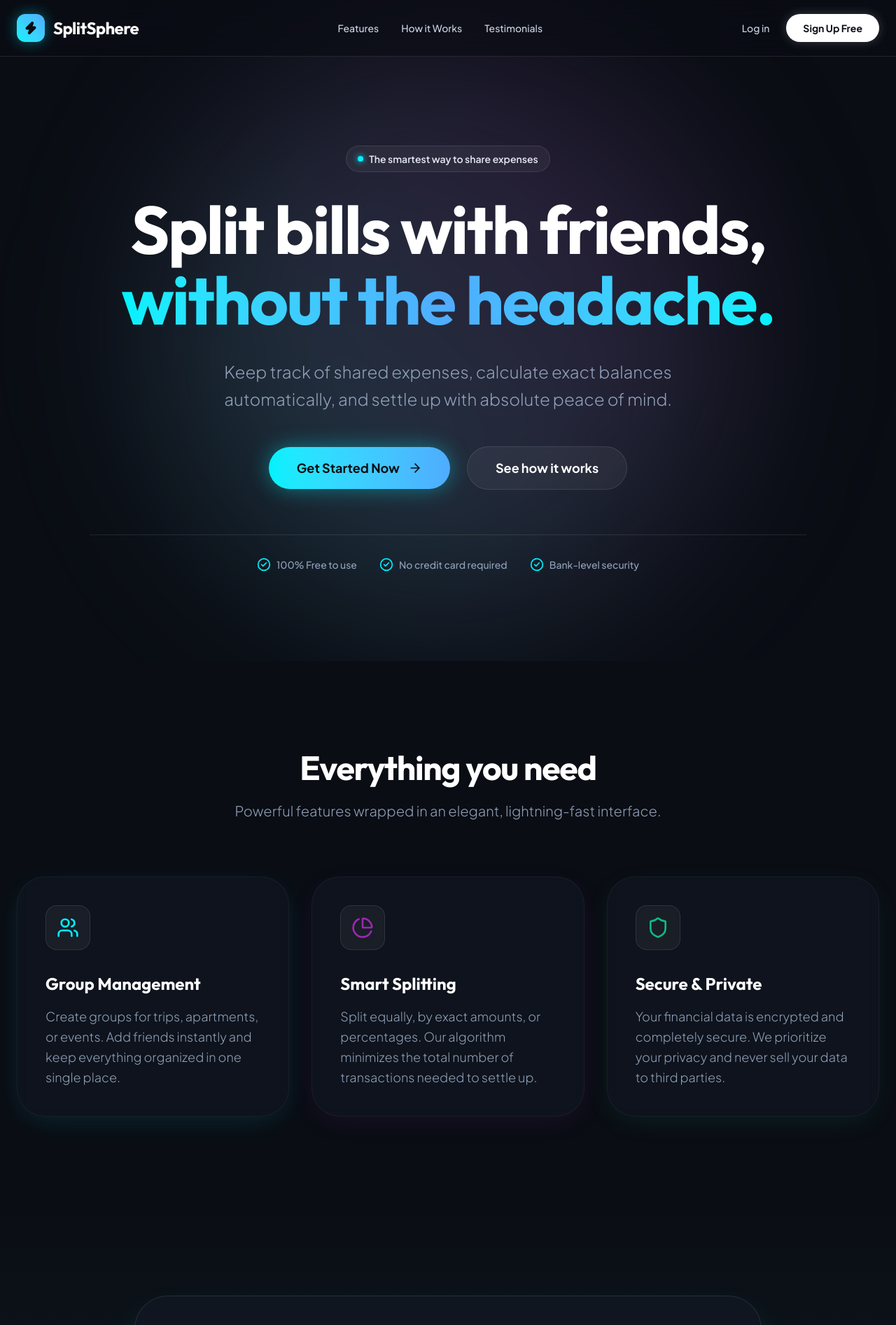
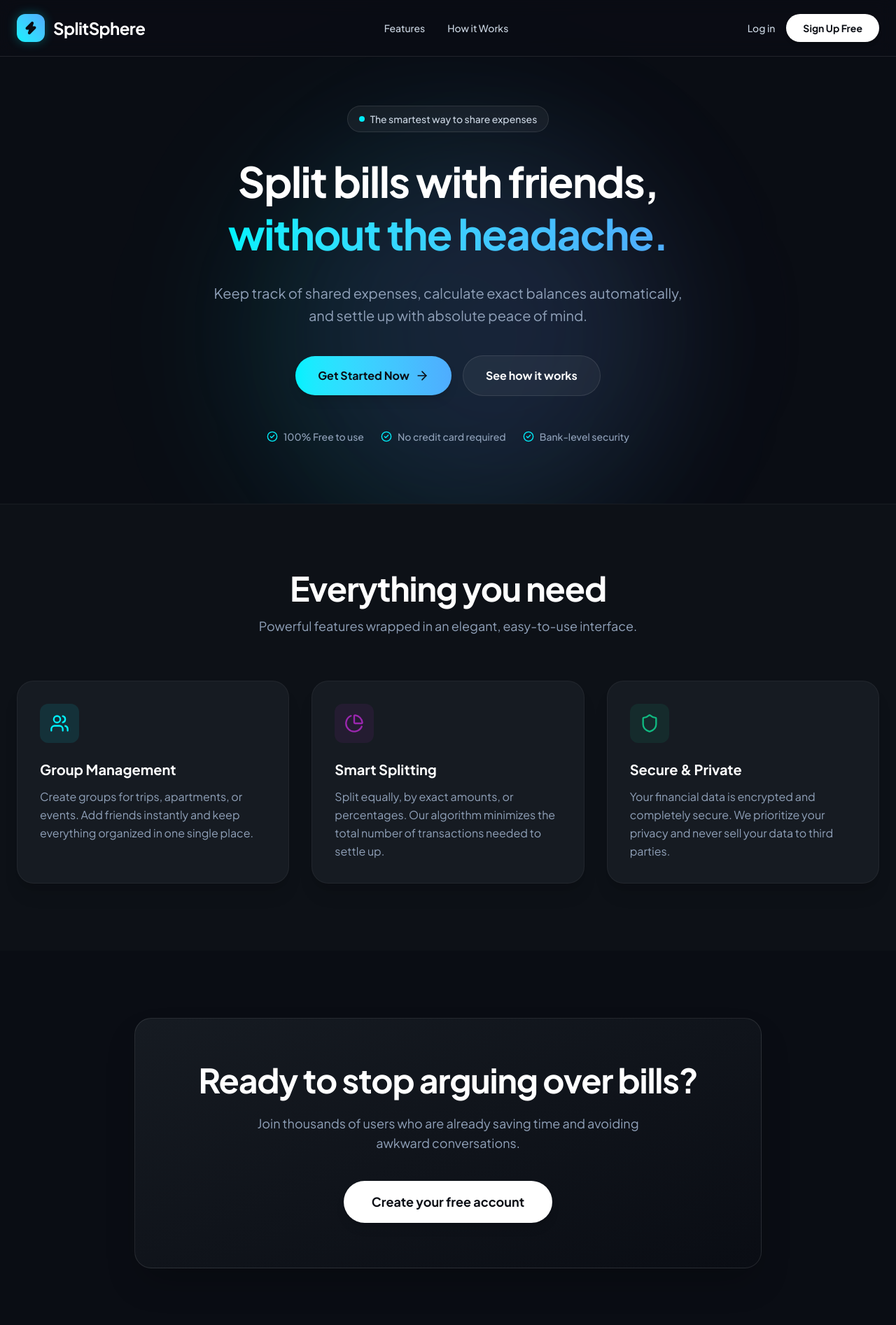
Before and after one commit to devyansh770-hue/shared-expenses-app, a Next.js app: page / in a window 1280 px wide. Shown: the top 1894 px of the page at 70% size. Built offline with nearby package versions, Linux system fonts and the light colour scheme.

Commit message:
fix: landing page layout overlaps and ui styling

```diff
--- a/app/page.tsx
+++ b/app/page.tsx
@@ -3,25 +3,24 @@ import { ArrowRight, PieChart, Users, Shield, Zap, CheckCircle2 } from 'lucide-r
 
 export default function LandingPage() {
   return (
-    <div className="min-h-screen bg-[#0a0d14] text-white selection:bg-[#00f2fe]/30 font-sans">
+    <div className="min-h-screen bg-[#0a0d14] text-white font-sans">
 
       {/* Navigation */}
-      <nav className="fixed top-0 w-full z-50 border-b border-white/10 bg-[#0a0d14]/60 backdrop-blur-xl">
+      <nav className="fixed top-0 w-full z-50 bg-[#0a0d14]/90 backdrop-blur-md border-b border-white/10">
         <div className="max-w-7xl mx-auto px-6 h-20 flex items-center justify-between">
-          <div className="flex items-center gap-3 hover:opacity-80 transition-opacity cursor-pointer">
-            <div className="w-10 h-10 rounded-xl bg-gradient-to-tr from-[#00f2fe] to-[#4facfe] flex items-center justify-center shadow-[0_0_20px_rgba(0,242,254,0.4)]">
+          <Link href="/" className="flex items-center gap-3 hover:opacity-80 transition-opacity">
+            <div className="w-10 h-10 rounded-xl bg-gradient-to-tr from-[#00f2fe] to-[#4facfe] flex items-center justify-center shadow-[0_0_15px_rgba(0,242,254,0.3)]">
               <Zap className="w-5 h-5 text-[#0a0d14] fill-[#0a0d14]" />
             </div>
-            <span className="text-2xl font-bold font-heading tracking-tight text-white">SplitSphere</span>
-          </div>
+            <span className="text-2xl font-bold tracking-tight text-white">SplitSphere</span>
+          </Link>
 
           <div className="hidden md:flex items-center gap-8">
             <Link href="#features" className="text-sm font-medium text-slate-300 hover:text-white transition-colors">Features</Link>
             <Link href="#how-it-works" className="text-sm font-medium text-slate-300 hover:text-white transition-colors">How it Works</Link>
-            <Link href="#testimonials" className="text-sm font-medium text-slate-300 hover:text-white transition-colors">Testimonials</Link>
           </div>
 
-          <div className="flex items-center gap-6">
+          <div className="flex items-center gap-4">
             <Link
               href="/login"
               className="hidden md:block text-sm font-medium text-slate-300 hover:text-white transition-colors"
@@ -30,7 +29,7 @@ export default function LandingPage() {
             </Link>
             <Link
               href="/signup"
-              className="px-6 py-2.5 rounded-full text-sm font-bold bg-white text-[#0a0d14] hover:bg-slate-200 transition-all hover:scale-105 active:scale-95 shadow-[0_0_15px_rgba(255,255,255,0.2)]"
+              className="px-6 py-2.5 rounded-full text-sm font-bold bg-white text-[#0a0d14] hover:bg-slate-200 transition-all shadow-md"
             >
               Sign Up Free
             </Link>
@@ -39,90 +38,104 @@ export default function LandingPage() {
       </nav>
 
       {/* Hero Section */}
-      <section className="relative pt-40 pb-24 lg:pt-52 lg:pb-32 px-6 overflow-hidden">
+      <main className="pt-32 pb-16 px-6 relative flex flex-col items-center justify-center text-center min-h-[90vh]">
         {/* Background Gradients */}
-        <div className="absolute top-1/2 left-1/2 -translate-x-1/2 -translate-y-1/2 w-[800px] h-[800px] bg-gradient-to-tr from-[#00f2fe]/20 to-[#9c27b0]/20 rounded-full blur-[120px] pointer-events-none" />
+        <div className="absolute inset-0 overflow-hidden pointer-events-none">
+          <div className="absolute top-1/4 left-1/2 -translate-x-1/2 w-[600px] h-[600px] bg-[#00f2fe]/10 rounded-full blur-[100px]" />
+          <div className="absolute bottom-0 right-1/4 w-[500px] h-[500px] bg-[#9c27b0]/10 rounded-full blur-[100px]" />
+        </div>
 
-        <div className="max-w-5xl mx-auto text-center relative z-10">
-          <div className="inline-flex items-center gap-2 px-4 py-2 rounded-full border border-white/10 bg-white/5 backdrop-blur-md mb-8 hover:bg-white/10 transition-colors cursor-pointer">
-            <span className="w-2 h-2 rounded-full bg-[#00f2fe] animate-pulse shadow-[0_0_8px_#00f2fe]" />
-            <span className="text-sm font-semibold text-slate-200">The smartest way to share expenses</span>
+        <div className="max-w-4xl mx-auto relative z-10 flex flex-col items-center">
+          <div className="inline-flex items-center gap-2 px-4 py-2 rounded-full border border-white/10 bg-white/5 mb-8">
+            <span className="w-2 h-2 rounded-full bg-[#00f2fe] animate-pulse" />
+            <span className="text-sm font-medium text-slate-300">The smartest way to share expenses</span>
           </div>
 
-          <h1 className="text-5xl md:text-7xl lg:text-8xl font-bold font-heading tracking-tight mb-8 leading-[1.05] text-white">
-            Split bills with friends, <br className="hidden md:block" />
-            <span className="text-transparent bg-clip-text bg-gradient-to-r from-[#00f2fe] via-[#4facfe] to-[#00f2fe] animate-gradient-x">
+          <h1 className="text-4xl md:text-6xl font-bold tracking-tight mb-8 leading-tight text-white">
+            Split bills with friends, <br />
+            <span className="text-transparent bg-clip-text bg-gradient-to-r from-[#00f2fe] to-[#4facfe]">
               without the headache.
             </span>
           </h1>
 
-          <p className="text-lg md:text-2xl text-slate-400 mb-12 max-w-3xl mx-auto leading-relaxed font-light">
+          <p className="text-lg md:text-xl text-slate-400 mb-10 max-w-2xl mx-auto leading-relaxed">
             Keep track of shared expenses, calculate exact balances automatically, and settle up with absolute peace of mind.
           </p>
 
-          <div className="flex flex-col sm:flex-row items-center justify-center gap-6">
+          <div className="flex flex-col sm:flex-row items-center justify-center gap-4 w-full sm:w-auto">
             <Link
               href="/signup"
-              className="w-full sm:w-auto px-10 py-4 rounded-full text-lg font-bold bg-gradient-to-r from-[#00f2fe] to-[#4facfe] text-[#0a0d14] shadow-[0_0_30px_rgba(0,242,254,0.4)] hover:shadow-[0_0_50px_rgba(0,242,254,0.6)] transition-all hover:-translate-y-1 flex items-center justify-center gap-3"
+              className="w-full sm:w-auto px-8 py-4 rounded-full text-base font-bold bg-gradient-to-r from-[#00f2fe] to-[#4facfe] text-[#0a0d14] hover:opacity-90 transition-opacity flex items-center justify-center gap-2 shadow-lg"
             >
               Get Started Now
               <ArrowRight className="w-5 h-5" />
             </Link>
             <Link
               href="#features"
-              className="w-full sm:w-auto px-10 py-4 rounded-full text-lg font-bold bg-white/5 text-white border border-white/10 hover:bg-white/10 transition-all flex items-center justify-center"
+              className="w-full sm:w-auto px-8 py-4 rounded-full text-base font-bold bg-white/5 text-white border border-white/10 hover:bg-white/10 transition-colors flex items-center justify-center"
             >
               See how it works
             </Link>
           </div>
 
-          <div className="mt-16 pt-8 border-t border-white/10 flex flex-wrap justify-center gap-8 text-slate-400 text-sm font-medium">
-            <div className="flex items-center gap-2"><CheckCircle2 className="w-5 h-5 text-[#00f2fe]" /> 100% Free to use</div>
-            <div className="flex items-center gap-2"><CheckCircle2 className="w-5 h-5 text-[#00f2fe]" /> No credit card required</div>
-            <div className="flex items-center gap-2"><CheckCircle2 className="w-5 h-5 text-[#00f2fe]" /> Bank-level security</div>
+          <div className="mt-12 flex flex-wrap justify-center gap-6 text-slate-400 text-sm font-medium">
+            <div className="flex items-center gap-2"><CheckCircle2 className="w-4 h-4 text-[#00f2fe]" /> 100% Free to use</div>
+            <div className="flex items-center gap-2"><CheckCircle2 className="w-4 h-4 text-[#00f2fe]" /> No credit card required</div>
+            <div className="flex items-center gap-2"><CheckCircle2 className="w-4 h-4 text-[#00f2fe]" /> Bank-level security</div>
           </div>
         </div>
-      </section>
+      </main>
 
       {/* Features Section */}
-      <section id="features" className="py-32 px-6 relative bg-[#0a0d14]">
+      <section id="features" className="py-24 px-6 relative bg-[#0d1117] border-t border-white/5">
         <div className="max-w-7xl mx-auto relative z-10">
-          <div className="text-center mb-20">
-            <h2 className="text-4xl md:text-5xl font-bold font-heading tracking-tight mb-6 text-white">Everything you need</h2>
-            <p className="text-slate-400 text-xl max-w-2xl mx-auto font-light">Powerful features wrapped in an elegant, lightning-fast interface.</p>
+          <div className="text-center mb-16">
+            <h2 className="text-3xl md:text-5xl font-bold tracking-tight mb-4 text-white">Everything you need</h2>
+            <p className="text-slate-400 text-lg max-w-2xl mx-auto">Powerful features wrapped in an elegant, easy-to-use interface.</p>
           </div>
 
           <div className="grid md:grid-cols-3 gap-8">
-            <FeatureCard
-              icon={<Users className="w-8 h-8 text-[#00f2fe]" />}
-              title="Group Management"
-              description="Create groups for trips, apartments, or events. Add friends instantly and keep everything organized in one single place."
-              glowColor="rgba(0, 242, 254, 0.15)"
-            />
-            <FeatureCard
-              icon={<PieChart className="w-8 h-8 text-[#9c27b0]" />}
-              title="Smart Splitting"
-              description="Split equally, by exact amounts, or percentages. Our algorithm minimizes the total number of transactions needed to settle up."
-              glowColor="rgba(156, 39, 176, 0.15)"
-            />
-            <FeatureCard
-              icon={<Shield className="w-8 h-8 text-[#10b981]" />}
-              title="Secure & Private"
-              description="Your financial data is encrypted and completely secure. We prioritize your privacy and never sell your data to third parties."
-              glowColor="rgba(16, 185, 129, 0.15)"
-            />
+            <div className="p-8 rounded-3xl bg-[#161b22] border border-white/5 hover:border-white/10 transition-colors shadow-xl">
+              <div className="w-14 h-14 rounded-xl bg-[#00f2fe]/10 flex items-center justify-center mb-6">
+                <Users className="w-7 h-7 text-[#00f2fe]" />
+              </div>
+              <h3 className="text-xl font-bold mb-3 text-white">Group Management</h3>
+              <p className="text-slate-400 leading-relaxed text-base">
+                Create groups for trips, apartments, or events. Add friends instantly and keep everything organized in one single place.
+              </p>
+            </div>
+
+            <div className="p-8 rounded-3xl bg-[#161b22] border border-white/5 hover:border-white/10 transition-colors shadow-xl">
+              <div className="w-14 h-14 rounded-xl bg-[#9c27b0]/10 flex items-center justify-center mb-6">
+                <PieChart className="w-7 h-7 text-[#9c27b0]" />
+              </div>
+              <h3 className="text-xl font-bold mb-3 text-white">Smart Splitting</h3>
+              <p className="text-slate-400 leading-relaxed text-base">
+                Split equally, by exact amounts, or percentages. Our algorithm minimizes the total number of transactions needed to settle up.
+              </p>
+            </div>
+
+            <div className="p-8 rounded-3xl bg-[#161b22] border border-white/5 hover:border-white/10 transition-colors shadow-xl">
+              <div className="w-14 h-14 rounded-xl bg-[#10b981]/10 flex items-center justify-center mb-6">
+                <Shield className="w-7 h-7 text-[#10b981]" />
+              </div>
+              <h3 className="text-xl font-bold mb-3 text-white">Secure & Private</h3>
+              <p className="text-slate-400 leading-relaxed text-base">
+                Your financial data is encrypted and completely secure. We prioritize your privacy and never sell your data to third parties.
+              </p>
+            </div>
           </div>
         </div>
       </section>
 
       {/* CTA Section */}
-      <section className="py-32 px-6 relative overflow-hidden">
-        <div className="absolute inset-0 bg-gradient-to-b from-[#0a0d14] to-[#00f2fe]/10 pointer-events-none" />
-        <div className="max-w-4xl mx-auto text-center relative z-10 bg-[#121824]/80 backdrop-blur-xl border border-white/10 rounded-[3rem] p-12 md:p-20 shadow-[0_20px_50px_-12px_rgba(0,242,254,0.2)]">
-          <h2 className="text-4xl md:text-6xl font-bold font-heading tracking-tight mb-8 text-white">Ready to stop arguing over bills?</h2>
+      <section className="py-24 px-6 relative">
+        <div className="max-w-4xl mx-auto text-center bg-gradient-to-br from-[#161b22] to-[#0a0d14] border border-white/10 rounded-3xl p-10 md:p-16 shadow-2xl">
+          <h2 className="text-3xl md:text-5xl font-bold tracking-tight mb-6 text-white">Ready to stop arguing over bills?</h2>
+          <p className="text-slate-400 mb-10 max-w-xl mx-auto text-lg">Join thousands of users who are already saving time and avoiding awkward conversations.</p>
           <Link
             href="/signup"
-            className="inline-flex px-12 py-5 rounded-full text-xl font-bold bg-white text-[#0a0d14] hover:bg-slate-200 transition-all hover:scale-105 active:scale-95 shadow-[0_0_30px_rgba(255,255,255,0.3)]"
+            className="inline-flex px-10 py-4 rounded-full text-lg font-bold bg-white text-[#0a0d14] hover:bg-slate-200 transition-colors shadow-lg"
           >
             Create your free account
           </Link>
@@ -130,13 +143,11 @@ export default function LandingPage() {
       </section>
 
       {/* Footer */}
-      <footer className="border-t border-white/10 py-12 px-6 bg-[#0a0d14]">
+      <footer className="border-t border-white/10 py-10 px-6 bg-[#0a0d14]">
         <div className="max-w-7xl mx-auto flex flex-col md:flex-row justify-between items-center gap-6">
           <div className="flex items-center gap-3">
-            <div className="w-8 h-8 rounded-lg bg-gradient-to-tr from-[#00f2fe] to-[#4facfe] flex items-center justify-center">
-              <Zap className="w-4 h-4 text-[#0a0d14] fill-[#0a0d14]" />
-            </div>
-            <span className="font-bold font-heading text-2xl tracking-tight text-white">SplitSphere</span>
+            <Zap className="w-5 h-5 text-[#00f2fe] fill-[#00f2fe]" />
+            <span className="font-bold text-xl tracking-tight text-white">SplitSphere</span>
           </div>
           <p className="text-slate-500 text-sm font-medium">© {new Date().getFullYear()} SplitSphere. All rights reserved.</p>
         </div>
@@ -144,18 +155,3 @@ export default function LandingPage() {
     </div>
   );
 }
-
-function FeatureCard({ icon, title, description, glowColor }: { icon: React.ReactNode, title: string, description: string, glowColor: string }) {
-  return (
-    <div
-      className="p-10 rounded-[2.5rem] bg-[#121824]/60 backdrop-blur-sm border border-white/5 hover:border-white/20 transition-all duration-300 group hover:-translate-y-2"
-      style={{ boxShadow: `0 10px 40px -10px ${glowColor}` }}
-    >
-      <div className="w-16 h-16 rounded-2xl bg-white/5 border border-white/10 flex items-center justify-center mb-8 group-hover:scale-110 transition-transform duration-300 shadow-inner">
-        {icon}
-      </div>
-      <h3 className="text-2xl font-bold mb-4 font-heading text-white">{title}</h3>
-      <p className="text-slate-400 leading-relaxed text-lg font-light">{description}</p>
-    </div>
-  );
-}
```
